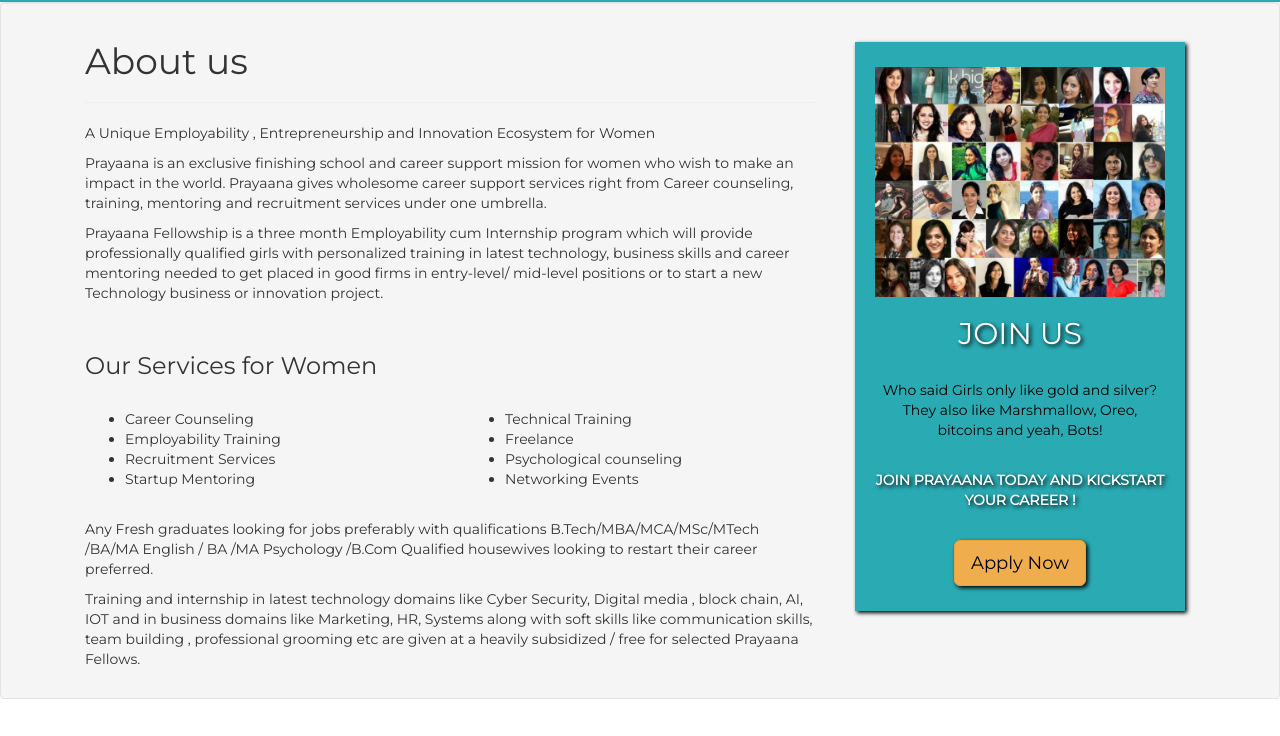
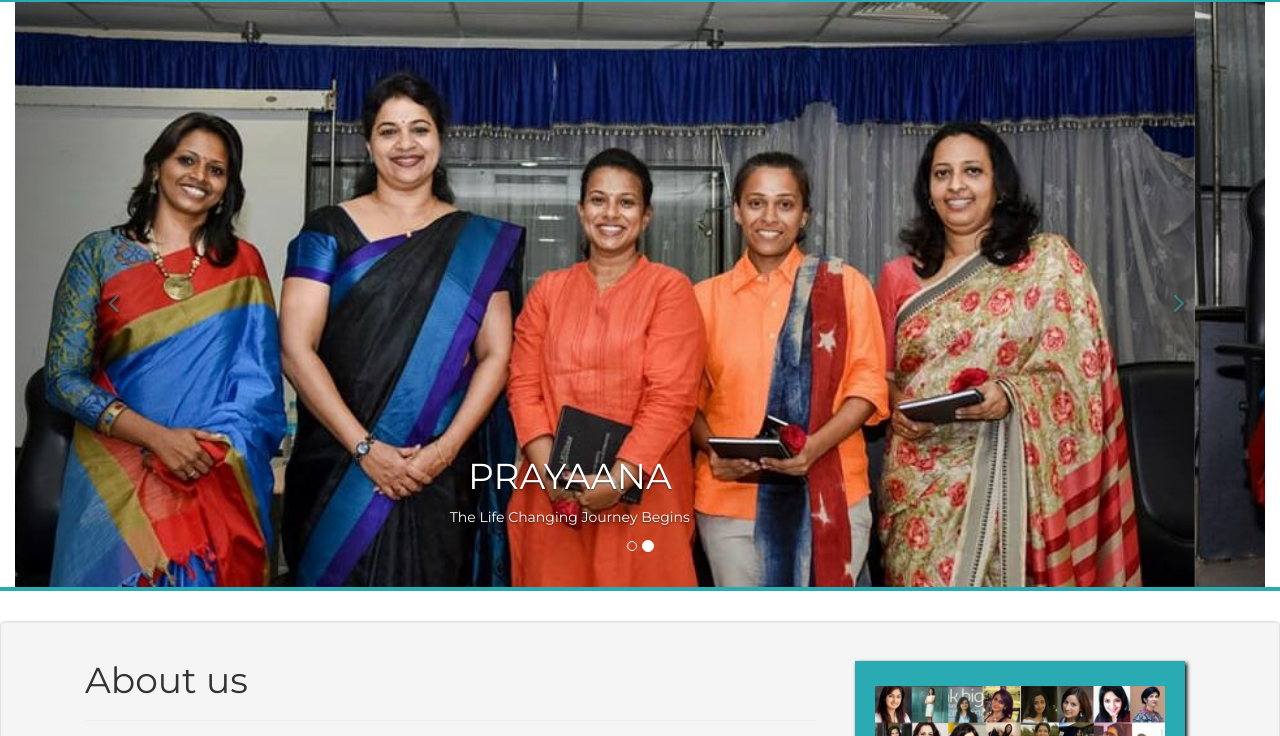
Before and after one commit to ayishaj/prayaana-website, a plain HTML site: page index.html in a window 1280 px wide. Shown: the part 60-796 px from the top of the page. Drawn offline with nearby package versions, Linux system fonts and the light colour scheme.

Commit message:
Added Banner Carousel

```diff
--- a/css/style.css
+++ b/css/style.css
@@ -50,6 +50,25 @@ body{
 	top: 15px;
 }
 
+.carousel-control .fa {
+    display: inline-block;
+    position: absolute;
+    top: 50%;
+    z-index: 5;
+}
+
+#banner{
+	margin-bottom: 30px;
+	border-bottom: 4px solid #2AABB4;
+}
+
+#car-img{
+	width: 100vw;
+    display: block;
+    margin-left: auto;
+    margin-right: auto;
+}
+
 #apply{
 	margin: 20px 10px 15px 10px;
 	padding: 25px 20px 25px 20px;
--- a/index.html
+++ b/index.html
@@ -22,7 +22,6 @@
 	                    <span class="icon-bar"></span>
 	                    <span class="icon-bar"></span>
 	                </button>
-
 	            </div>
 				<div class="navbar navbar-inverse" style="margin-left: 0px;">
 	            </div>
@@ -47,6 +46,39 @@
 	        </div>
 	    </div>
 	    </div>
+	</section>
+	<section id="banner">
+		<div class="container-fluid">
+				<div id="myCarousel" class="carousel slide" data-ride="carousel">
+					<ol class="carousel-indicators">
+						<li data-target="#myCarousel" data-slide-to="0" class="active"></li>
+						<li data-target="#myCarousel" data-slide-to="1"></li>
+					</ol>
+					<div class="carousel-inner">
+						<div class="item active">
+							<img class="img-responsive" src="images/prayaana1.jpeg" id="car-img">
+							<div class="carousel-caption">
+								<h1>PRAYAANA </h1>
+								<p>The Life Changing Journey Begins</p>
+							</div>
+						</div>
+						<div class="item">
+							<img class="img-responsive" src="images/prayaana2.jpeg" id="car-img">
+							<div class="carousel-caption">
+								<p>Join Us And Kickstart Your Career !</p>
+							</div>
+						</div>
+	    			</div>
+					<a class="left carousel-control" href="#myCarousel" data-slide="prev">
+						<span class="fa fa-chevron-left" aria-hidden="true"></span>
+						<span class="sr-only">Previous</span>
+					</a>
+					<a class="right carousel-control" href="#myCarousel" data-slide="next">
+						<span class="fa fa-chevron-right" aria-hidden="true"></span>
+						<span class="sr-only">Next</span>
+					</a>
+	  			</div>
+		</div>
 	</section>
 	<section id="about">
 		<div class="container-fluid well">
@@ -112,7 +144,7 @@
 		<hr>
 			<div class="row">
 				<div class="col-sm-3 col-xs-6">
-					<img src="images/Akshatha.png" id="profile">
+					<img src="images/Akshatha.jpeg" id="profile">
 					<p id="name"><strong>Akshatha Nayak</strong></p>
 				</div>
 				<div class="col-sm-3 col-xs-6">
```
Also changed, not shown: images/Akshatha.jpeg (added), images/prayaana1.jpeg (added), images/prayaana1.jpg (added), images/prayaana2.jpeg (added), images/prayaana2.jpg (added), images/prayaana3.jpg (added).
